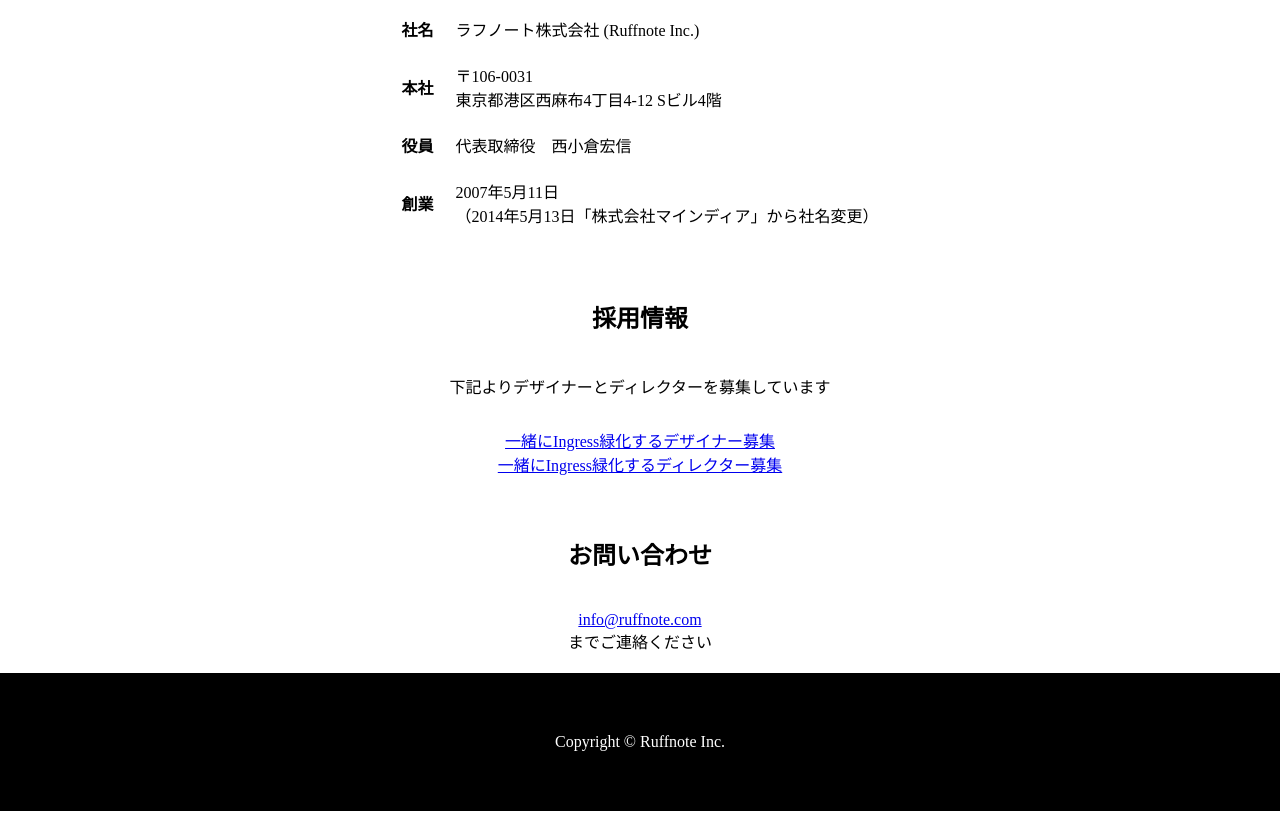
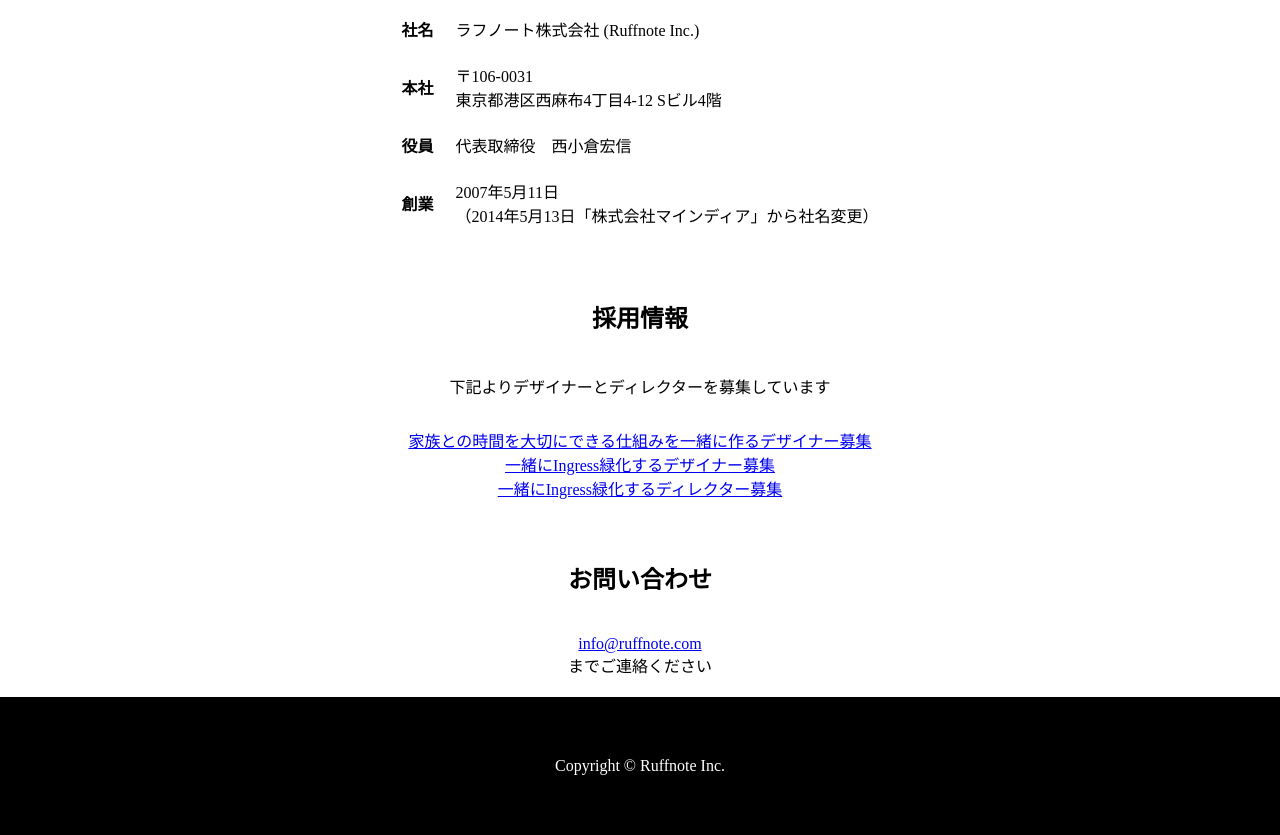
Before and after one commit to ruffnote/co-ruffnote-com, a plain HTML site: page index.html in a window 1280 px wide. Shown: the part 1403-2238 px from the top of the page. Before the commit the page ends 2214 px from the top, so only its background shows below. Drawn offline with Linux system fonts and the light colour scheme.

Commit message:
update for wantedly

```diff
--- a/index.html
+++ b/index.html
@@ -150,6 +150,7 @@
 <h2>採用情報</h2>
 <p>下記よりデザイナーとディレクターを募集しています</p>
 <ul>
+<li><a href="https://www.wantedly.com/projects/29075" target="_blank">家族との時間を大切にできる仕組みを一緒に作るデザイナー募集</a></li>
 <li><a href="https://www.wantedly.com/projects/1676" target="_blank">一緒にIngress緑化するデザイナー募集</a></li>
 <li><a href="https://www.wantedly.com/projects/18952" target="_blank">一緒にIngress緑化するディレクター募集</a></li>
 </ul>
```
